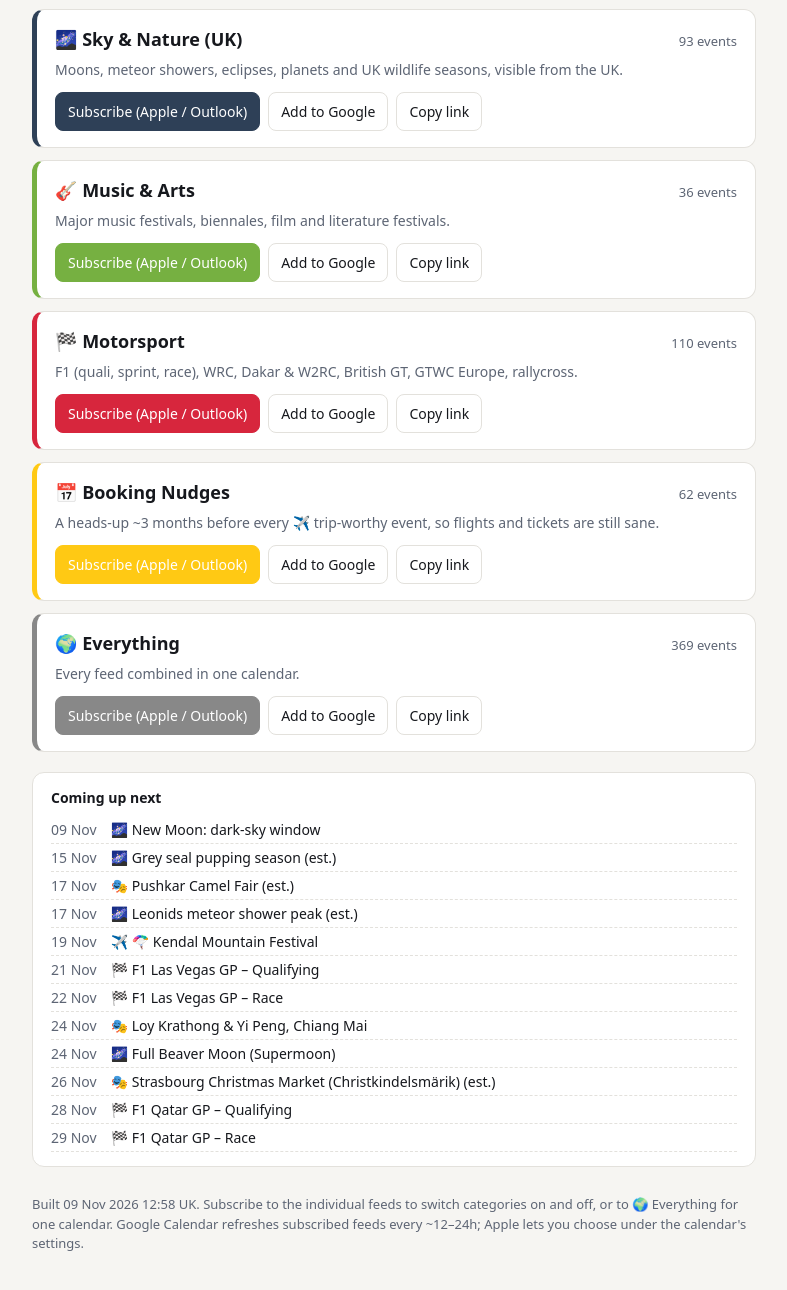
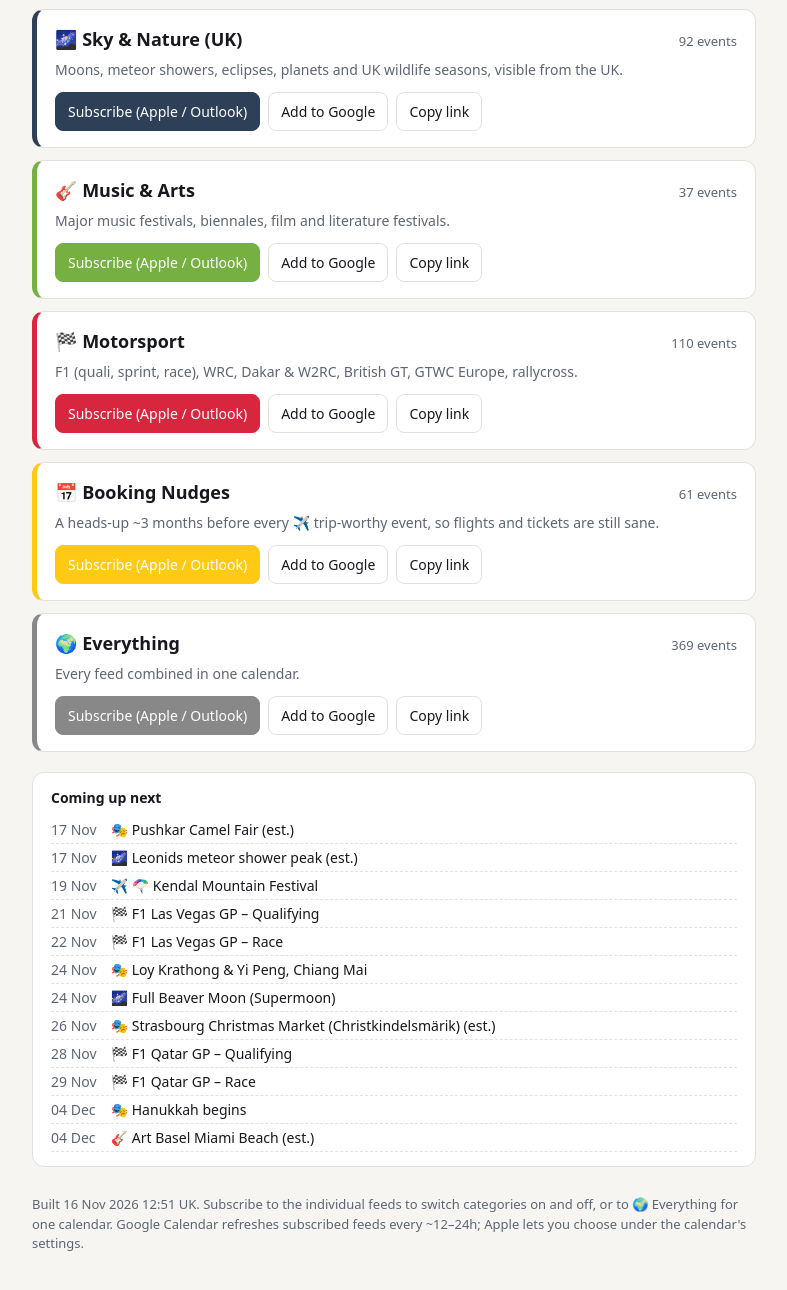
Before and after one commit to BenStJohhn/global-events-calendar, a plain HTML site: page docs/index.html in a window 1280 px wide. Shown: the part 558-1848 px from the top of the page, without its empty margins (246-1033 px from the left). Drawn offline with Linux system fonts and the light colour scheme.

Commit message:
Rebuild feeds 2026-11-16

```diff
--- a/docs/index.html
+++ b/docs/index.html
@@ -21,7 +21,7 @@ footer{color:var(--muted);font-size:13px;margin-top:28px}
 </style></head><body><main>
 <h1>🌍 Ben's Global Events Calendar</h1>
 <p class="sub">Festivals, motorsport, adventure, sky events and the arts, picked for an engineer with itchy feet.
-Covers 26 Oct 2026 → 11 May 2028 (always 18 months ahead) and rebuilds itself every month.</p>
+Covers 02 Nov 2026 → 18 May 2028 (always 18 months ahead) and rebuilds itself every month.</p>
 <div class="legend"><b>Reading an entry</b><br>
 ✈️ worth a trip (booking nudge ~3 months ahead) · <b>(est.)</b> date estimated from pattern/provisional · <b>(TBC)</b> placeholder until announced.
 Every event has a hook, official link and map pin in its notes.</div>
@@ -45,7 +45,7 @@ Every event has a hook, official link and map pin in its notes.</div>
         </div>
       </div>
       <div class="feed" style="--c:#2E4057">
-        <div class="feed-head"><h2>🌌 Sky &amp; Nature (UK)</h2><span class="count">93 events</span></div>
+        <div class="feed-head"><h2>🌌 Sky &amp; Nature (UK)</h2><span class="count">92 events</span></div>
         <p>Moons, meteor showers, eclipses, planets and UK wildlife seasons, visible from the UK.</p>
         <div class="btns">
           <a class="btn primary" href="webcal://benstjohhn.github.io/global-events-calendar/feeds/sky.ics">Subscribe (Apple / Outlook)</a>
@@ -54,7 +54,7 @@ Every event has a hook, official link and map pin in its notes.</div>
         </div>
       </div>
       <div class="feed" style="--c:#76B041">
-        <div class="feed-head"><h2>🎸 Music &amp; Arts</h2><span class="count">36 events</span></div>
+        <div class="feed-head"><h2>🎸 Music &amp; Arts</h2><span class="count">37 events</span></div>
         <p>Major music festivals, biennales, film and literature festivals.</p>
         <div class="btns">
           <a class="btn primary" href="webcal://benstjohhn.github.io/global-events-calendar/feeds/music_arts.ics">Subscribe (Apple / Outlook)</a>
@@ -72,7 +72,7 @@ Every event has a hook, official link and map pin in its notes.</div>
         </div>
       </div>
       <div class="feed" style="--c:#FFC914">
-        <div class="feed-head"><h2>📅 Booking Nudges</h2><span class="count">62 events</span></div>
+        <div class="feed-head"><h2>📅 Booking Nudges</h2><span class="count">61 events</span></div>
         <p>A heads-up ~3 months before every ✈️ trip-worthy event, so flights and tickets are still sane.</p>
         <div class="btns">
           <a class="btn primary" href="webcal://benstjohhn.github.io/global-events-calendar/feeds/nudges.ics">Subscribe (Apple / Outlook)</a>
@@ -89,8 +89,8 @@ Every event has a hook, official link and map pin in its notes.</div>
           <button class="btn" onclick="copy('https://benstjohhn.github.io/global-events-calendar/feeds/all.ics', this)">Copy link</button>
         </div>
       </div>
-<div class="up"><b>Coming up next</b><ul><li><span class='d'>09 Nov</span> 🌌 New Moon: dark-sky window</li><li><span class='d'>15 Nov</span> 🌌 Grey seal pupping season (est.)</li><li><span class='d'>17 Nov</span> 🎭 Pushkar Camel Fair (est.)</li><li><span class='d'>17 Nov</span> 🌌 Leonids meteor shower peak (est.)</li><li><span class='d'>19 Nov</span> ✈️ 🪂 Kendal Mountain Festival</li><li><span class='d'>21 Nov</span> 🏁 F1 Las Vegas GP – Qualifying</li><li><span class='d'>22 Nov</span> 🏁 F1 Las Vegas GP – Race</li><li><span class='d'>24 Nov</span> 🎭 Loy Krathong &amp; Yi Peng, Chiang Mai</li><li><span class='d'>24 Nov</span> 🌌 Full Beaver Moon (Supermoon)</li><li><span class='d'>26 Nov</span> 🎭 Strasbourg Christmas Market (Christkindelsmärik) (est.)</li><li><span class='d'>28 Nov</span> 🏁 F1 Qatar GP – Qualifying</li><li><span class='d'>29 Nov</span> 🏁 F1 Qatar GP – Race</li></ul></div>
-<footer>Built 09 Nov 2026 12:58 UK. Subscribe to the individual feeds to switch categories on and off, or to 🌍 Everything for one calendar.
+<div class="up"><b>Coming up next</b><ul><li><span class='d'>17 Nov</span> 🎭 Pushkar Camel Fair (est.)</li><li><span class='d'>17 Nov</span> 🌌 Leonids meteor shower peak (est.)</li><li><span class='d'>19 Nov</span> ✈️ 🪂 Kendal Mountain Festival</li><li><span class='d'>21 Nov</span> 🏁 F1 Las Vegas GP – Qualifying</li><li><span class='d'>22 Nov</span> 🏁 F1 Las Vegas GP – Race</li><li><span class='d'>24 Nov</span> 🎭 Loy Krathong &amp; Yi Peng, Chiang Mai</li><li><span class='d'>24 Nov</span> 🌌 Full Beaver Moon (Supermoon)</li><li><span class='d'>26 Nov</span> 🎭 Strasbourg Christmas Market (Christkindelsmärik) (est.)</li><li><span class='d'>28 Nov</span> 🏁 F1 Qatar GP – Qualifying</li><li><span class='d'>29 Nov</span> 🏁 F1 Qatar GP – Race</li><li><span class='d'>04 Dec</span> 🎭 Hanukkah begins</li><li><span class='d'>04 Dec</span> 🎸 Art Basel Miami Beach (est.)</li></ul></div>
+<footer>Built 16 Nov 2026 12:51 UK. Subscribe to the individual feeds to switch categories on and off, or to 🌍 Everything for one calendar.
 Google Calendar refreshes subscribed feeds every ~12–24h; Apple lets you choose under the calendar's settings.</footer>
 </main>
 <script>function copy(t,b){navigator.clipboard.writeText(t).then(()=>{const o=b.textContent;b.textContent='Copied ✓';setTimeout(()=>b.textContent=o,1500)})}</script>
```
Also changed, not shown: 7 other files.
